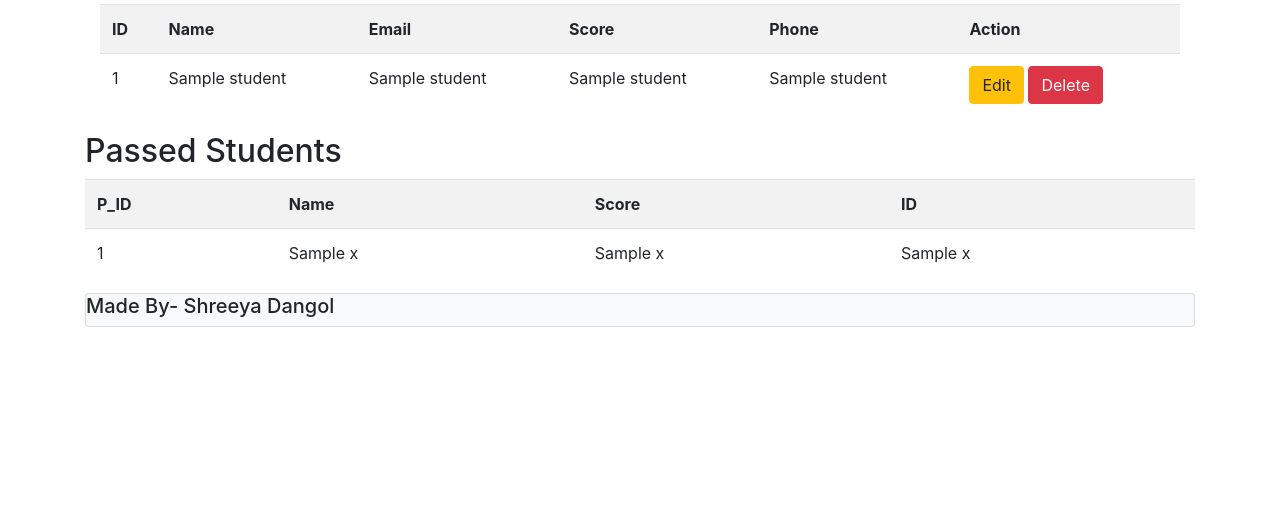
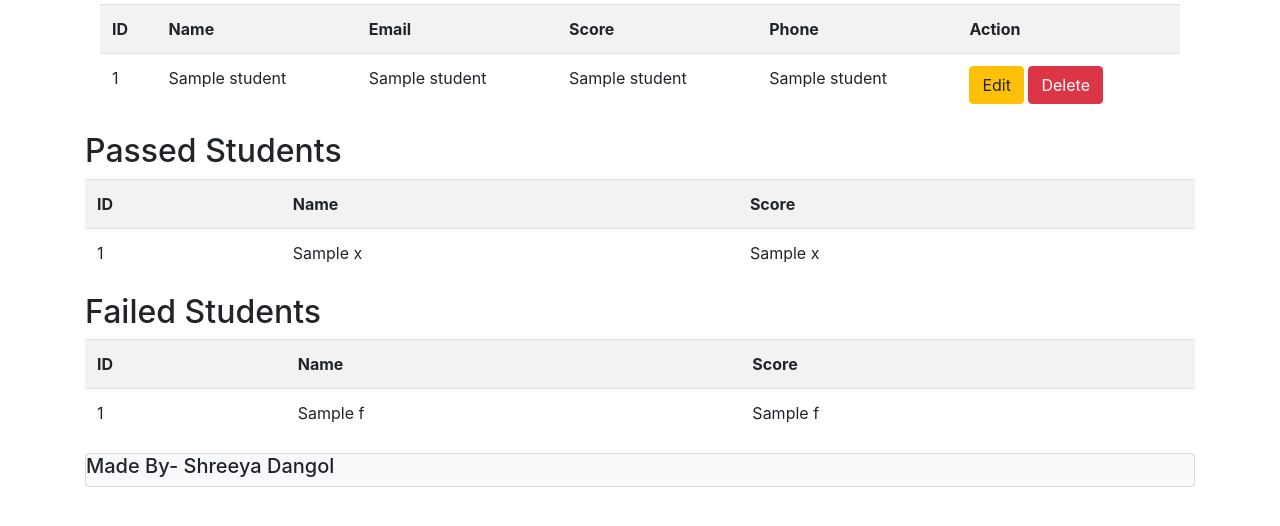
Before and after one commit to Shreeya-Dangol/Student-Logs-flask_project-, a Flask app: template flask_mysql-master/templates/index.html in a window 1280 px wide. Shown: the part 140-666 px from the top of the page. Run offline with Flask 2, Linux system fonts and the light colour scheme; the template is opened without the code that fills it: most values are stand-ins (such as "Sample title", 1, 10 or a date in 2020); some libraries are stand-ins or nearby versions.

Commit message:
flask_mysql-master

```diff
--- a/flask_mysql-master/app.py
+++ b/flask_mysql-master/app.py
@@ -12,18 +12,6 @@ app.config['MYSQL_DB'] = 'student'
 mysql = MySQL(app)
 
 
-# @app.route("/display", methods=['GET'])
-# def passed_disp():
-#     cursor = mysql.connection.cursor()
-#     cursor.execute(
-#         "Select passed_student.id, student.id, student.name, student.score from student INNER JOIN passed_student ON student.id = passed_student.id")
-#
-#     d = cursor.fetchall()
-#     cursor.close()
-#
-#     return render_template('index.html', p_stu=d)
-#
-
 @app.route('/')
 def index():
     cur = mysql.connection.cursor()
@@ -32,41 +20,57 @@ def index():
     cur.close()
 
     cursor = mysql.connection.cursor()
-    cursor.execute(
-        "Select passed_student.id, student.id, student.name, student.score from student INNER JOIN passed_student ON student.id = passed_student.id")
-
+    cursor.execute("Select passed_student.id, student.id, student.name, student.score from student "
+                   "INNER JOIN passed_student ON student.id = passed_student.id")
+    cursor.execute("Select fail_student.id, student.id, student.name, student.score from student "
+                   "INNER JOIN fail_student ON student.id = fail_student.id")
     d = cursor.fetchall()
     cursor.close()
 
     cursor1 = mysql.connection.cursor()
-    cursor1.execute(
-        "select * from passed_student")
-
+    # changes
+    # cursor1.execute("insert into passed_student2 (name,score,id) select distinct name,score,id from passed_student")
+    cursor1.execute("SELECT distinct id,name,score FROM passed_student")
+    #
     d1 = cursor1.fetchall()
     cursor1.close()
-    return render_template('index.html', student=data, p_stu=d, x = d1)
+
+    cursor2 = mysql.connection.cursor()
+    cursor2.execute("SELECT distinct id,name,score FROM fail_student")
+    f = cursor2.fetchall()
+    cursor2.close()
+
+    return render_template('index.html', student=data, p_stu=d, x=d1, f=f)
 
 
 @app.route('/insert', methods=['POST'])
 def insert():
     if request.method == "POST":
         flash("Inserted Successfully!")
-        id= request.form['id']
         name = request.form['name']
         email = request.form['email']
         score = request.form['score']
         phone = request.form['phone']
 
         cur = mysql.connection.cursor()
-        cur.execute("INSERT INTO student (id,name,email,score,phone) values (%s,%s,%s,%s)", (id, name, email, score, phone))
+        cur.execute("INSERT INTO student (name,email,score,phone) values (%s,%s,%s,%s)", (name, email, score, phone))
         cur.close()
 
         cur1 = mysql.connection.cursor()
         cur1.execute(
-            "insert into passed_student(name,score,id) select name,score,id from student where score>32")
+            "insert into passed_student(name,score, id) select distinct name,score,id from student where score>32")
 
+        # changes
+        # cur1.execute("insert into passed_student2 (name,score,id) select distinct name,score,id from passed_student")
         mysql.connection.commit()
         cur1.close()
+
+        cur2 = mysql.connection.cursor()
+        cur2.execute(
+            "insert into fail_student(name,score, id) select distinct name,score,id from student where score<32")
+        mysql.connection.commit()
+        cur2.close()
+
         return redirect(url_for('index'))
 
 
@@ -82,11 +86,21 @@ def update():
         cur = mysql.connection.cursor()
         cur.execute("UPDATE student SET name=%s, email=%s, score=%s, phone=%s WHERE id=%s",
                     (name_data, email_data, score_data, phone_data, id_data))
-
+        cur.execute("UPDATE passed_student SET name=%s, score=%s WHERE id=%s",
+                    (name_data, score_data,id_data))
+        cur.execute("UPDATE fail_student SET name=%s, score=%s WHERE id=%s",
+                    (name_data, score_data,id_data))
         flash("Updated Successfully!")
 
-        mysql.connection.commit()
-        return redirect(url_for("index"))
+        # name_d1 = request.form['name']
+        # score_d1 = request.form['score']
+        # id_d1 = request.form['id']
+
+        # cur1 = mysql.connection.cursor()
+        # cur1.execute("UPDATE student SET pid=%s, name=%s, score=%s, id=%s WHERE id=%s", (pid_d1, name_d1, score_d1, id_d1))
+
+    mysql.connection.commit()
+    return redirect(url_for("index"))
 
 
 @app.route("/delete/<string:id_data>", methods=['GET', 'POST'])
@@ -95,6 +109,7 @@ def delete(id_data):
 
     cur = mysql.connection.cursor()
     cur.execute("DELETE from student where id = %s", (id_data))
+
     mysql.connection.commit()
     return redirect(url_for('index'))
 
--- a/flask_mysql-master/templates/index.html
+++ b/flask_mysql-master/templates/index.html
@@ -114,8 +114,12 @@
                                             <input type="text" class="from-control" name="email" value="{{ r.2 }}">
                                         </div>
                                         <div class="form-group">
+                                            <label>Score:</label>
+                                            <input type="text" class="from-control" name="score" value="{{ r.3 }}">
+                                        </div>
+                                        <div class="form-group">
                                             <label>Phone:</label>
-                                            <input type="text" class="from-control" name="phone" value="{{ r.3 }}">
+                                            <input type="text" class="from-control" name="phone" value="{{ r.4 }}">
                                         </div>
                                         <div class="form-group">
                                             <button class="btn btn-primary" type="submit">
@@ -190,12 +194,9 @@
         <h2>Passed Students</h2>
         <table class="table table-striped">
             <tr>
-                <th>P_ID</th>
+                <th>ID</th>
                 <th>Name</th>
                 <th>Score</th>
-                <!--<th>Phone</th>-->
-                <th>ID</th>
-                <!--<th>Action</th>-->
             </tr>
             {% for r in x %}
 
@@ -203,18 +204,22 @@
                 <td>{{r.0}}</td>
                 <td>{{r.1}}</td>
                 <td>{{r.2}}</td>
-                <td>{{r.3}}</td>
-                <!--<td>{{r.4}}</td>-->
-                <!--<td>
-                    <a href="/update/{{ r.0 }}" class="btn btn-warning btn-xs" data-toggle="modal"
-                       data-target="#modaledit{{ r.0 }}">
-                        Edit
-                    </a>
-                    <a href="/delete/{{ r.0 }}" class="btn btn-danger btn-xs"
-                       onclick="return confirm('Delete?')">
-                        Delete
-                    </a>
-                </td>-->
+            </tr>
+            {% endfor %}
+        </table>
+        <h2>Failed Students</h2>
+        <table class="table table-striped">
+            <tr>
+                <th>ID</th>
+                <th>Name</th>
+                <th>Score</th>
+            </tr>
+            {% for r in f %}
+
+            <tr>
+                <td>{{r.0}}</td>
+                <td>{{r.1}}</td>
+                <td>{{r.2}}</td>
             </tr>
 
             {% endfor %}
```
